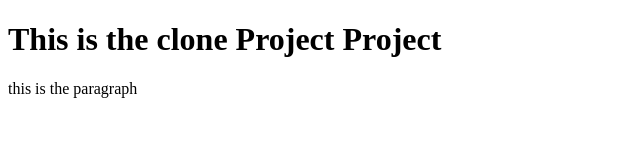
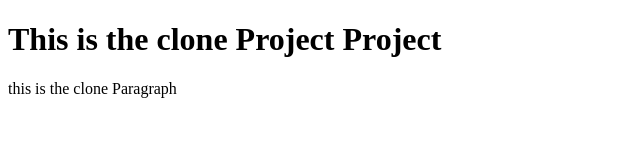
Before and after one commit to thegreedis/webdev1, a plain HTML site: page index.html in a window 1280 px wide. Shown: the full height of the page, 0-640 px from the left. Drawn offline with Linux system fonts and the light colour scheme.

Commit message:
made changed in the paragraph

```diff
--- a/index.html
+++ b/index.html
@@ -11,7 +11,7 @@
         This is the clone Project Project
     </h1>
     <p>
-        this is the paragraph
+        this is the clone Paragraph
     </p>
 </body>
 </html>
```
